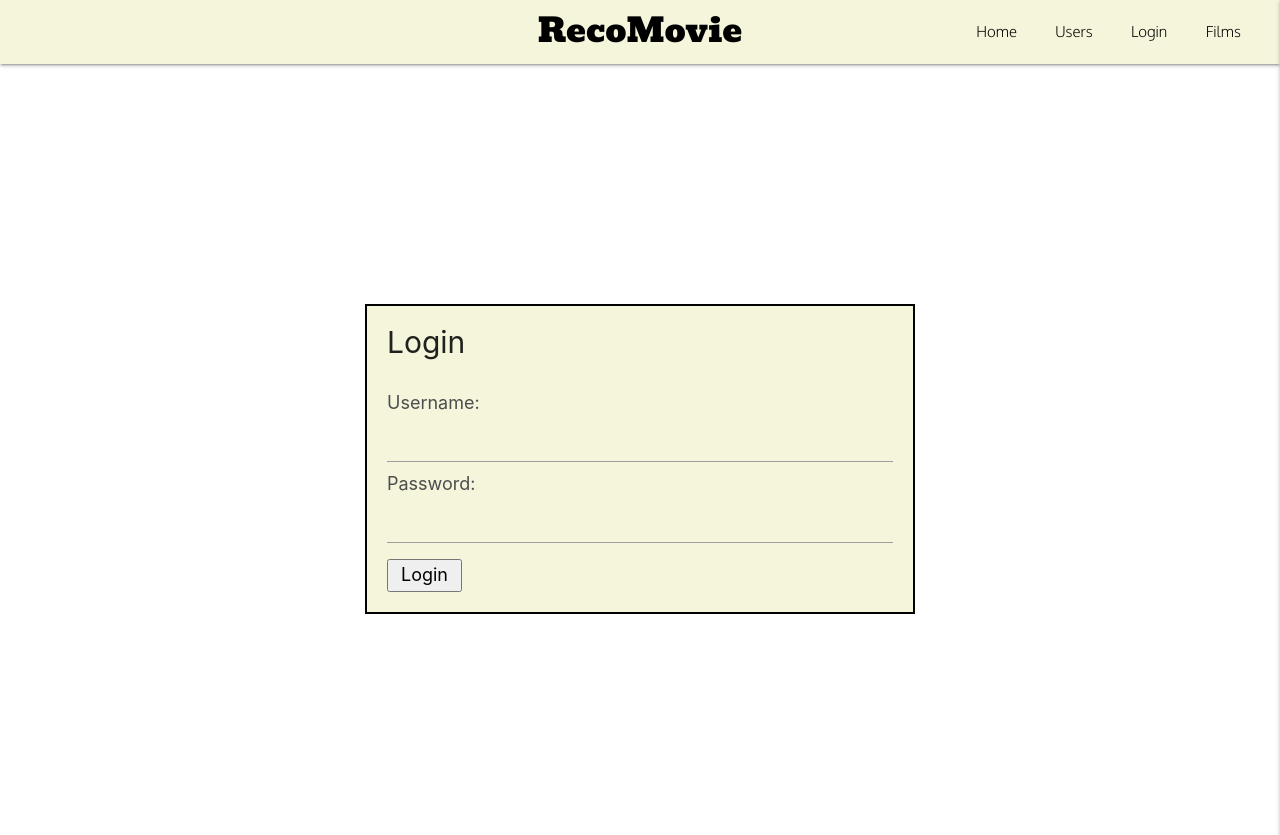
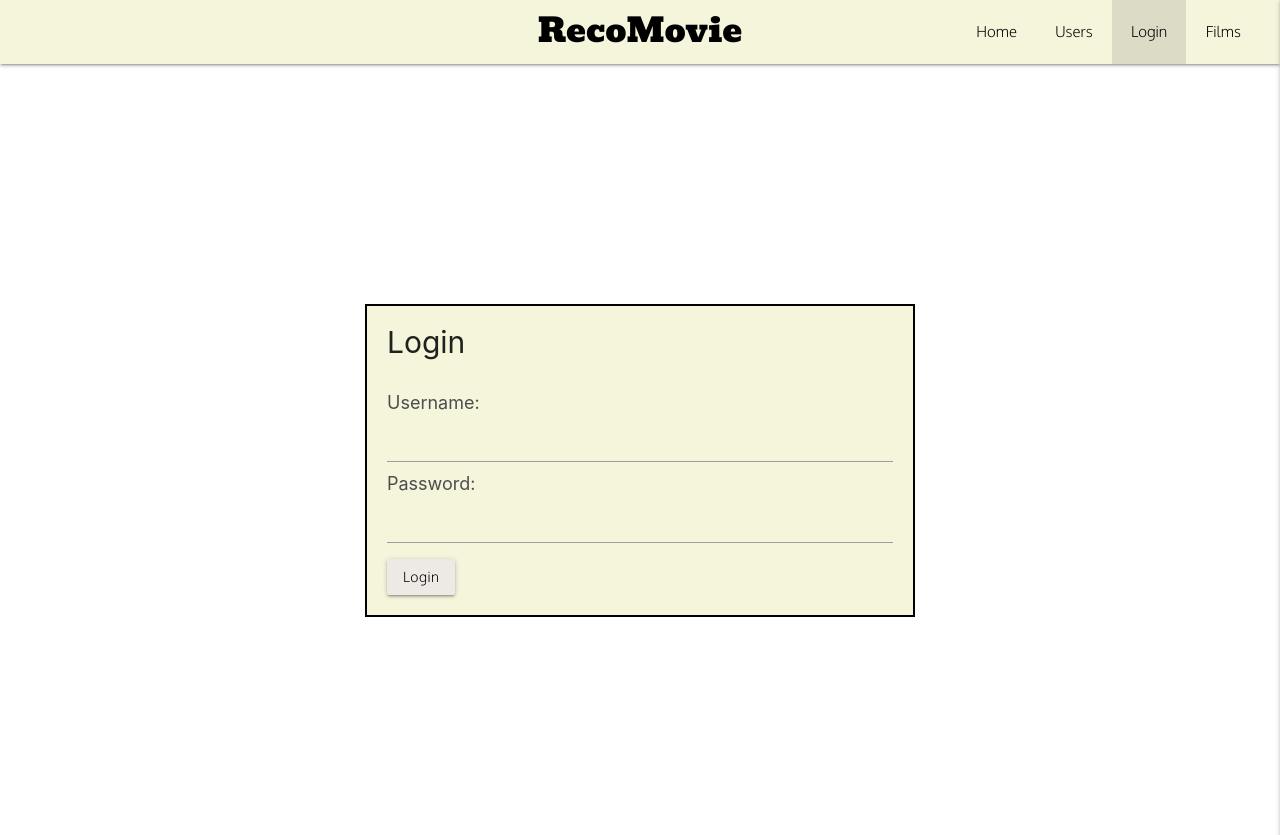
Before and after one commit to Domchap90/recoMedia, a Flask app: page /login_page in a window 1280 px wide. Shown: the top 835 px of the page. Run offline with Flask 2, Linux system fonts and the light colour scheme; some libraries are stand-ins or nearby versions.

Commit message:
Login button standardized.

```diff
--- a/templates/login.html
+++ b/templates/login.html
@@ -1,4 +1,5 @@
 {% extends 'base.html' %}
+{% block login %}active{% endblock %}
 {% block content %}
 
 <div class="login-container">
@@ -17,7 +18,7 @@
         <input type="text" name="username" id="login-username" required>
         <label for="password">Password:</label>
         <input type="password" name="password" id="login-password" required >
-        <button type="submit">Login</button>
+        <button type="submit" class="btn form-submit">Login</button>
     </form>
 </div>
 
```
